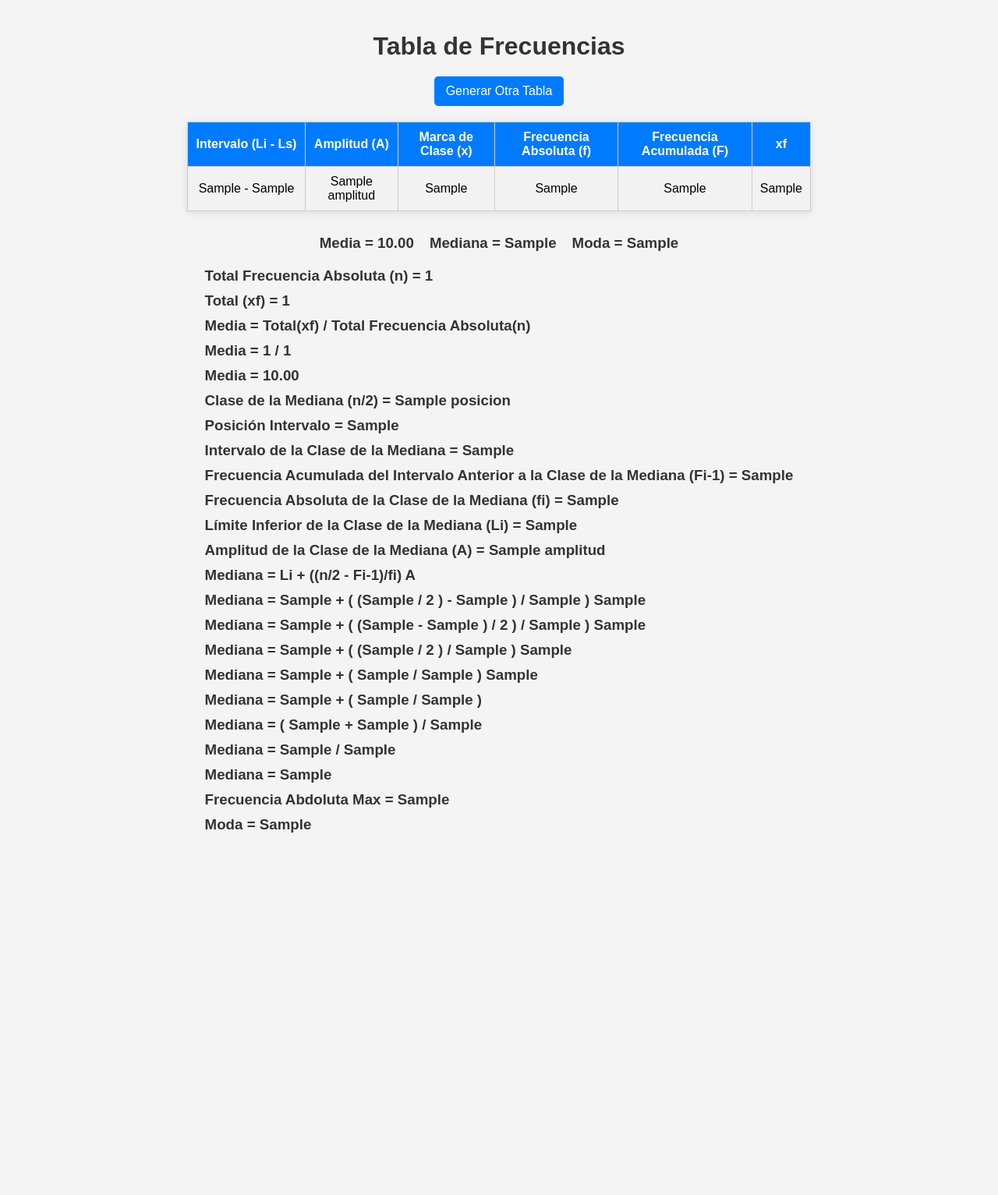
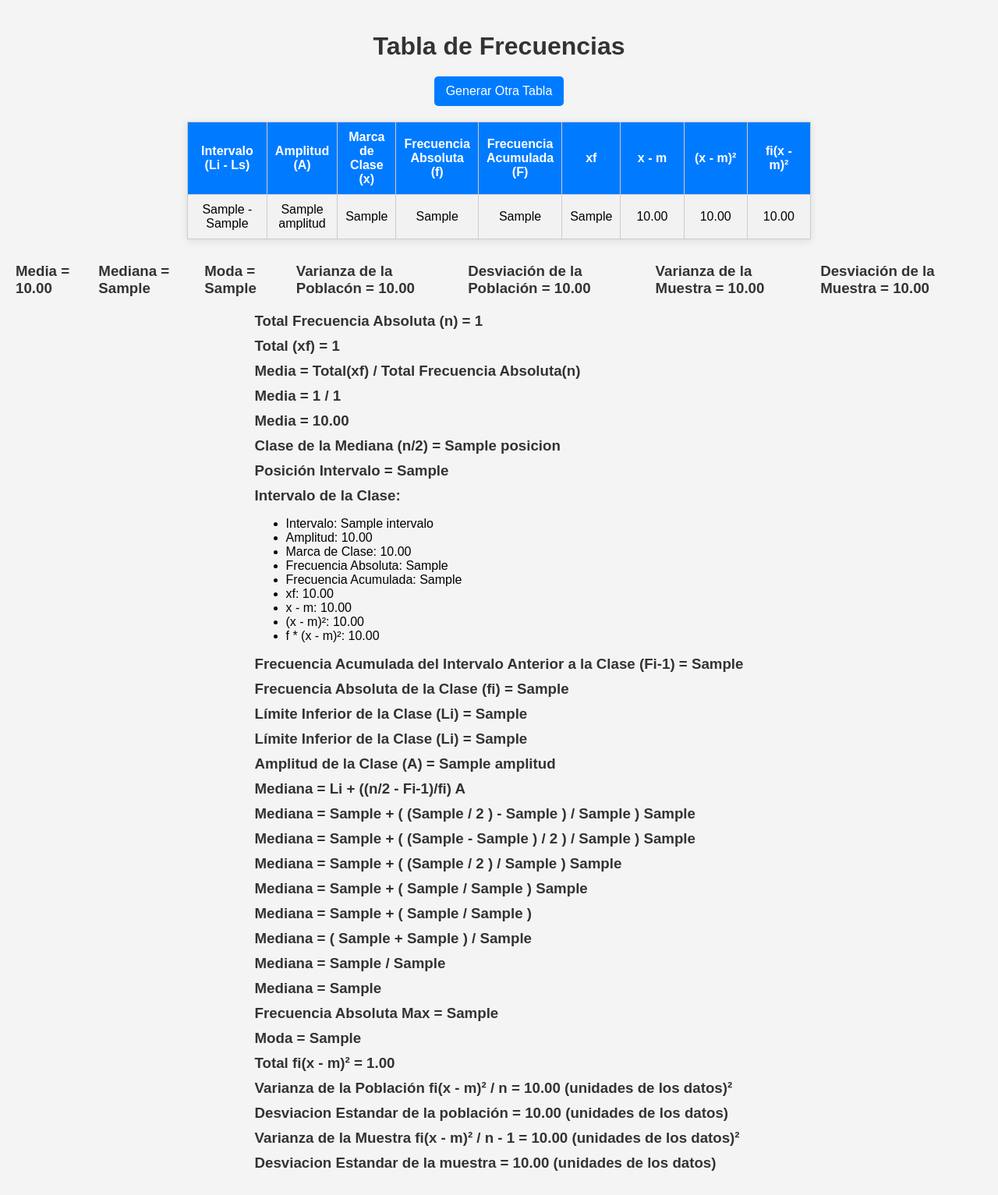
Before and after one commit to Edwin1078/FrecuenciApp, a Django app: template frecuencia/templates/generar_tabla.html in a window 1280 px wide. Shown: the whole page at 78% size. Before the commit the page ends 1068 px from the top, so only its background shows below. Run offline with Django 5.2, Linux system fonts and the light colour scheme; the template is opened without the code that fills it: most values are stand-ins (such as "Sample title", 1, 10 or a date in 2020).

Commit message:
Se integra el calculo de la varianza y la desviacion estandar, tanto para la poblacion y la muestra

```diff
--- a/frecuencia/templates/generar_tabla.html
+++ b/frecuencia/templates/generar_tabla.html
@@ -80,6 +80,9 @@
             <th>Frecuencia Absoluta (f)</th>
             <th>Frecuencia Acumulada (F)</th>
             <th>xf</th>
+            <th class="ampliar">x - m</th>
+            <th class="ampliar">(x - m)²</th>
+            <th class="ampliar">fi(x - m)²</th>
         </tr>
         {% for fila in tabla %}
         <tr>
@@ -89,14 +92,23 @@
             <td>{{ fila.frecuencia_absoluta }}</td>
             <td>{{ fila.frecuencia_acumulada }}</td>
             <td>{{ fila.xf }}</td>
+            <td>{{ fila.x_m|floatformat:2 }}</td>
+            <td>{{ fila.x_m_squared|floatformat:2 }}</td>
+            <td>{{ fila.f_x_m|floatformat:2 }}</td>
         </tr>
         {% endfor %}
     </table>
+    {% comment %} <a href="{% url 'hallar' %}">Hallar</a> {% endcomment %}
     <div class="resultados">
         <h3>Media = {{ media|floatformat:2 }}</h3>
         <h3>Mediana = {{ r }}</h3>
         <h3>Moda = {{ fila_encontrada_m.marca_clase }}</h3>
+        <h3>Varianza de la Poblacón = {{ varianza_p|floatformat:2 }}</h3>
+        <h3>Desviación de la Población = {{ desviacion_estandar_p|floatformat:2 }}</h3>
+        <h3>Varianza de la Muestra = {{ varianza_m|floatformat:2 }}</h3>
+        <h3>Desviación de la Muestra = {{ desviacion_estandar_m|floatformat:2 }}</h3>
     </div>
+
     <div>
         <h3>Total Frecuencia Absoluta (n) = {{ total_frecuencia_absoluta }}</h3>
         <h3>Total (xf) = {{ total_xf }}</h3>
@@ -105,11 +117,23 @@
         <h3>Media = {{ media|floatformat:2 }}</h3>
         <h3>Clase de la Mediana (n/2) = {{ posicion }}</h3>
         <h3>Posición Intervalo = {{ fila_encontrada.frecuencia_acumulada }}</h3>
-        <h3>Intervalo de la Clase de la Mediana = {{ fila_encontrada }}</h3>
-        <h3>Frecuencia Acumulada del Intervalo Anterior a la Clase de la Mediana (Fi-1) =  {{ fila_anterior.frecuencia_acumulada }} </h3>
-        <h3>Frecuencia Absoluta de la Clase de la Mediana (fi) = {{ fila_encontrada.frecuencia_absoluta }}</h3>
-        <h3>Límite Inferior de la Clase de la Mediana (Li) = {{ fila_encontrada.intervalo.0 }}</h3>
-        <h3>Amplitud de la Clase de la Mediana (A) = {{ fila_encontrada.amplitud }}</h3>
+        <h3>Intervalo de la Clase:</h3>
+            <ul>
+                <li>Intervalo: {{ fila_encontrada.intervalo|join:", " }}</li>
+                <li>Amplitud: {{ fila_encontrada.amplitud|floatformat:2 }}</li>
+                <li>Marca de Clase: {{ fila_encontrada.marca_clase|floatformat:2 }}</li>
+                <li>Frecuencia Absoluta: {{ fila_encontrada.frecuencia_absoluta }}</li>
+                <li>Frecuencia Acumulada: {{ fila_encontrada.frecuencia_acumulada }}</li>
+                <li>xf: {{ fila_encontrada.xf|floatformat:2 }}</li>
+                <li>x - m: {{ fila_encontrada.x_m|floatformat:2 }}</li>
+                <li>(x - m)²: {{ fila_encontrada.x_m_squared|floatformat:2 }}</li>
+                <li>f * (x - m)²: {{ fila_encontrada.f_x_m|floatformat:2 }}</li>
+            </ul>
+        <h3>Frecuencia Acumulada del Intervalo Anterior a la Clase (Fi-1) =  {{ fila_anterior.frecuencia_acumulada }} </h3>
+        <h3>Frecuencia Absoluta de la Clase (fi) = {{ fila_encontrada.frecuencia_absoluta }}</h3>
+        <h3>Límite Inferior de la Clase (Li) = {{ li }}</h3>
+        <h3>Límite Inferior de la Clase (Li) = {{ ls }}</h3>
+        <h3>Amplitud de la Clase (A) = {{ fila_encontrada.amplitud }}</h3>
         <h3>Mediana = Li + ((n/2 - Fi-1)/fi) A</h3>
         <h3>Mediana = {{ li }} + ( ({{ n }} / 2 ) - {{ fi_1  }} ) / {{ fi }} ) {{ a }}</h3>
         <h3>Mediana = {{ li }} + ( ({{ n }} - {{ op1  }} ) / 2 ) / {{ fi }} ) {{ a }}</h3>
@@ -119,10 +143,13 @@
         <h3>Mediana = ( {{ op5 }} +  {{ op3 }} ) / {{ op3 }} </h3>
         <h3>Mediana = {{ op6 }} /  {{ op3 }} </h3>
         <h3>Mediana = {{ r }} </h3>
-        <h3>Frecuencia Abdoluta Max = {{ frecuencia_max }}</h3>
+        <h3>Frecuencia Absoluta Max = {{ frecuencia_max }}</h3>
         <h3>Moda = {{ fila_encontrada_m.marca_clase }}</h3>
-        {% comment %} <h3>Frecuencia Absoluta del Intervalo Anterior a la Clase de la Mediana (fi-1) = {{ fila_anterior_m }}</h3>
-        <h3>Frecuencia Absoluta del Intervalo Posterior a la Clase de la Mediana (fi+1) = {{ fila_posterior_m }}</h3> {% endcomment %}
+        <h3>Total fi(x - m)² = {{ total_f_x_m|floatformat:2 }}</h3>
+        <h3>Varianza de la Población fi(x - m)² / n = {{ varianza_p|floatformat:2 }} (unidades de los datos)² </h3>
+        <h3>Desviacion Estandar de la población = {{ desviacion_estandar_p|floatformat:2 }} (unidades de los datos) </h3>
+        <h3>Varianza de la Muestra fi(x - m)² / n - 1 = {{ varianza_m|floatformat:2 }} (unidades de los datos)² </h3>
+        <h3>Desviacion Estandar de la muestra = {{ desviacion_estandar_m|floatformat:2 }} (unidades de los datos) </h3>
     </div>
 </body>
 </html>
--- a/frecuencia/urls.py
+++ b/frecuencia/urls.py
@@ -1,7 +1,8 @@
 from django.urls import path
-from frecuencia.views import generar_tabla, ingresar_num_filas
+from frecuencia.views import generar_tabla, ingresar_num_filas, hallar
 
 urlpatterns = [
     path('', ingresar_num_filas, name='ingresar_num_filas'),
     path('generar_tabla/', generar_tabla, name='generar_tabla'),
+    path('hallar/', hallar, name='hallar'),
 ]
```
Also changed, not shown: frecuencia/forms.py (+18 -0 lines), frecuencia/templates/hallar.html (added, +80 -0 lines), frecuencia/views.py (+45 -7 lines).
